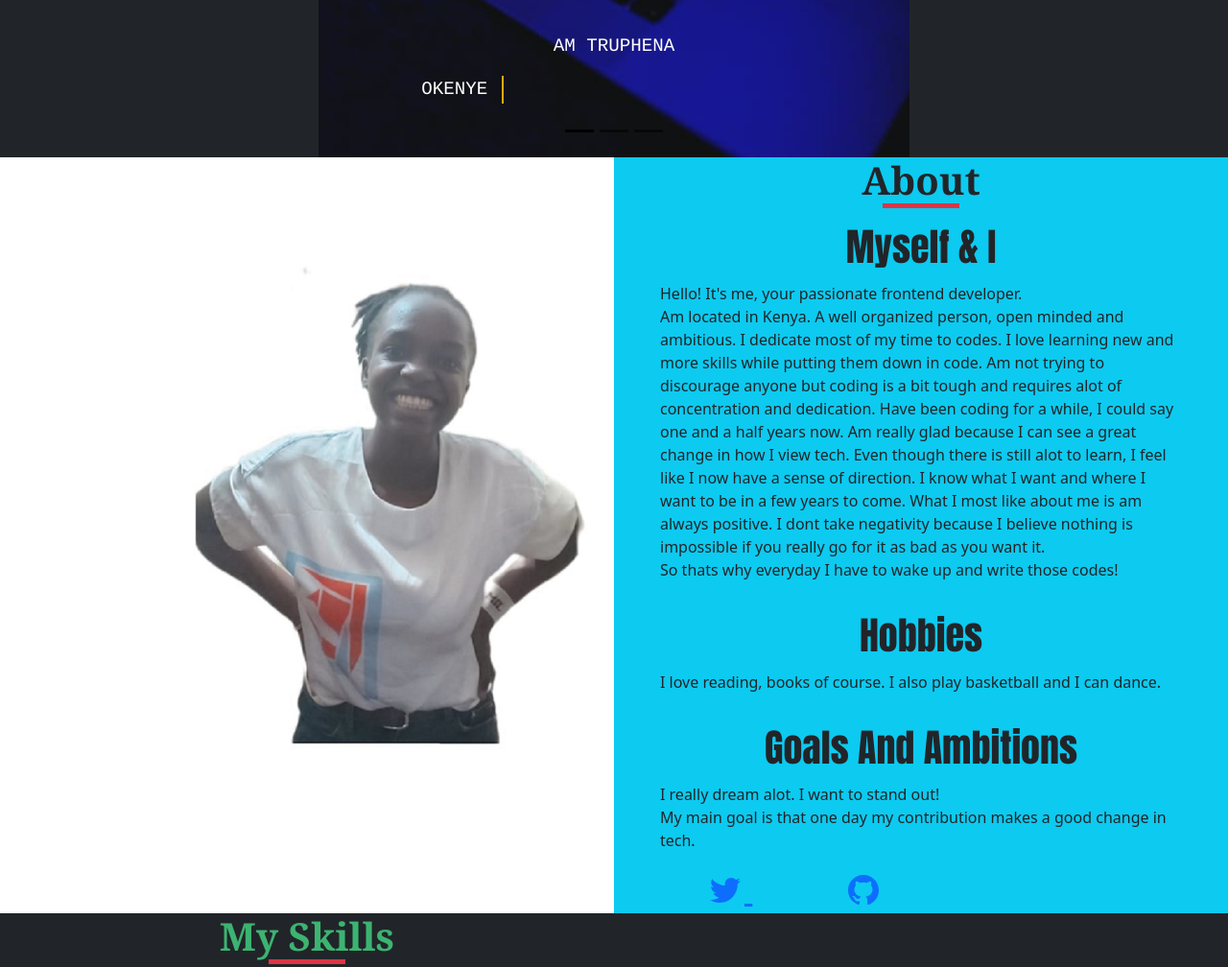
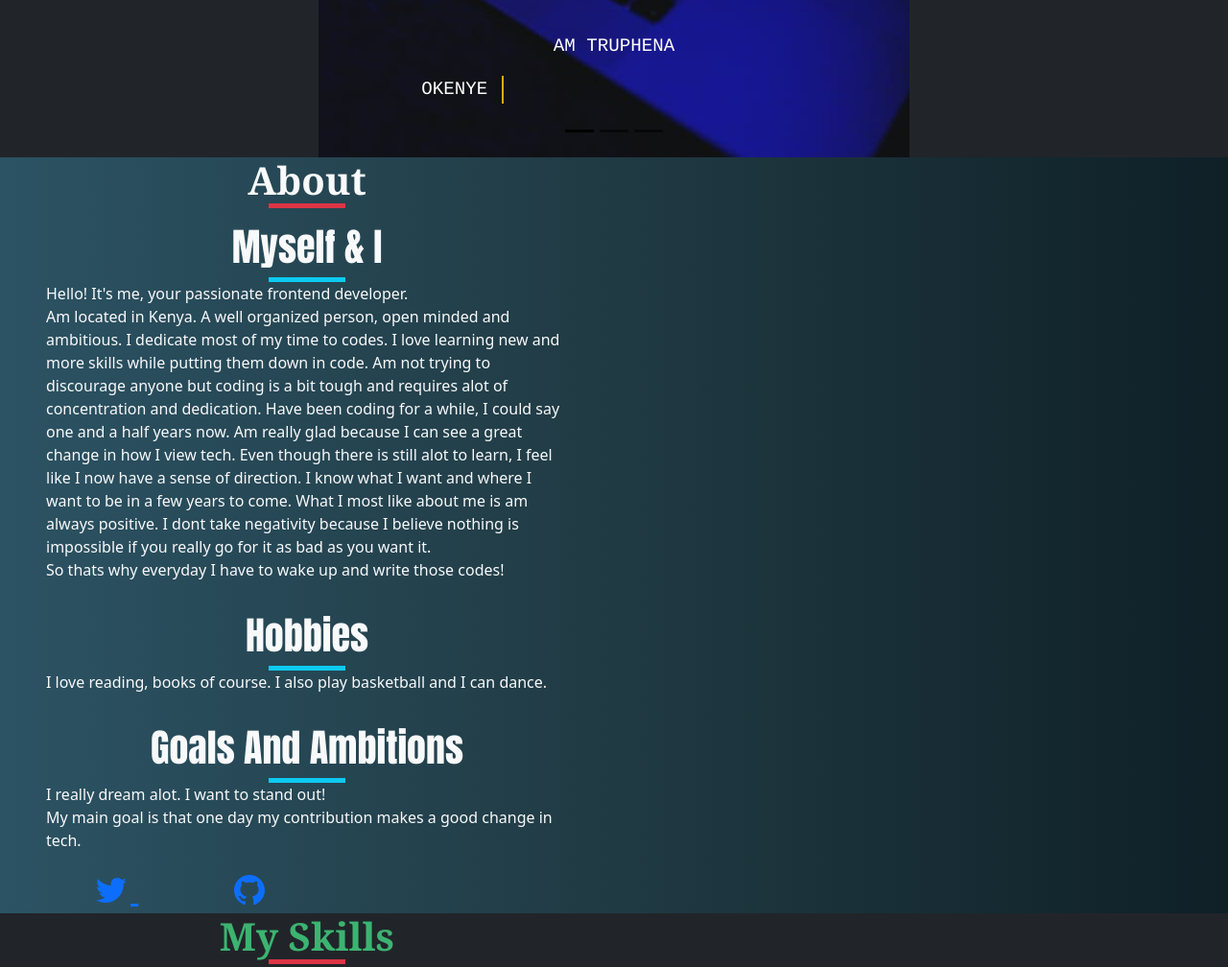
Before and after one commit to Tru-okenye/assignment2-emobilis-portfolio, a plain HTML site: page index.html in a window 1280 px wide. Shown: the part 824-1832 px from the top of the page at 96% size. Drawn offline with nearby package versions, Linux system fonts and the light colour scheme.

Commit message:
did changes to my files

```diff
--- a/css/styles.css
+++ b/css/styles.css
@@ -261,7 +261,7 @@ a{
 }
 .passion {
     font-style: italic;
-    font-size: 1.1rem;
+    font-size: 0.9rem;
     font-family:'Times New Roman', Times, serif;
     font-weight: bold;
 }
--- a/index.html
+++ b/index.html
@@ -22,7 +22,7 @@
             <div class="col">
 
     <nav class="navbar navbar-expand-lg ">
-            <a class="navbar-brand text-warning" href="#">PORTFOLIO</a>
+            <a class="navbar-brand text-white" href="#">PORTFOLIO</a>
             <button class="navbar-toggler" type="button" data-bs-toggle="collapse" data-bs-target="#navbarContent"
                 aria-controls="navbarContent" aria-expanded="false" aria-label="Toggle navigation">
                 <span class="navbar-toggler-icon"></span>
@@ -133,19 +133,19 @@
         </div>
 <!-- about -->
 <div id="about-section">
-<div class="container-fluid bg-info">
+<div class="container-fluid contactme">
     <div class="row">
         <!-- about image -->
-<div class="col-md-6  about-picture height-80 image-fluid">
+<!-- <div class="col-md-6  about-picture height-80 image-fluid">
 
-</div>
+</div> -->
 <!-- about text -->
-<div class="col-md-6 about-text height-80 px-5 d-flex align-items-center justify-content-center">
+<div class="col-md-6 about-text height-80 px-5 d-flex align-items-center justify-content-center text-light">
     <div class="about-text-center">
         <!-- title -->
 <div class="row">
     <div class="col text-center">
-        <h1 class="display-0.5   mb-0 contact text-dark">
+        <h1 class="display-0.5   mb-0 contact text-light">
             <strong>About</strong>
         </h1>
         <div class="title-underline bg-danger"></div>
@@ -155,7 +155,7 @@
 <!-- end of title -->
 <div class="row ">
     <div class="col text-center ">
-        <h1 class="  text-capitalize text-dark mt-3 titles">
+        <h1 class="  text-capitalize text-light mt-3 titles">
             Myself & I
         </h1>
         <div class="title-underline bg-info"></div>
@@ -181,7 +181,7 @@
 </div>
 <div class="row">
     <div class="col text-center">
-        <h1 class="  text-capitalize text-dark mt-3 titles">
+        <h1 class="  text-capitalize text-light mt-3 titles">
 
                 hobbies
 
@@ -199,7 +199,7 @@
 </div>
 <div class="row">
     <div class="col text-center">
-        <h1 class="  text-capitalize text-dark mt-3 titles">
+        <h1 class="  text-capitalize text-light mt-3 titles">
 
                 goals and ambitions
 
```
